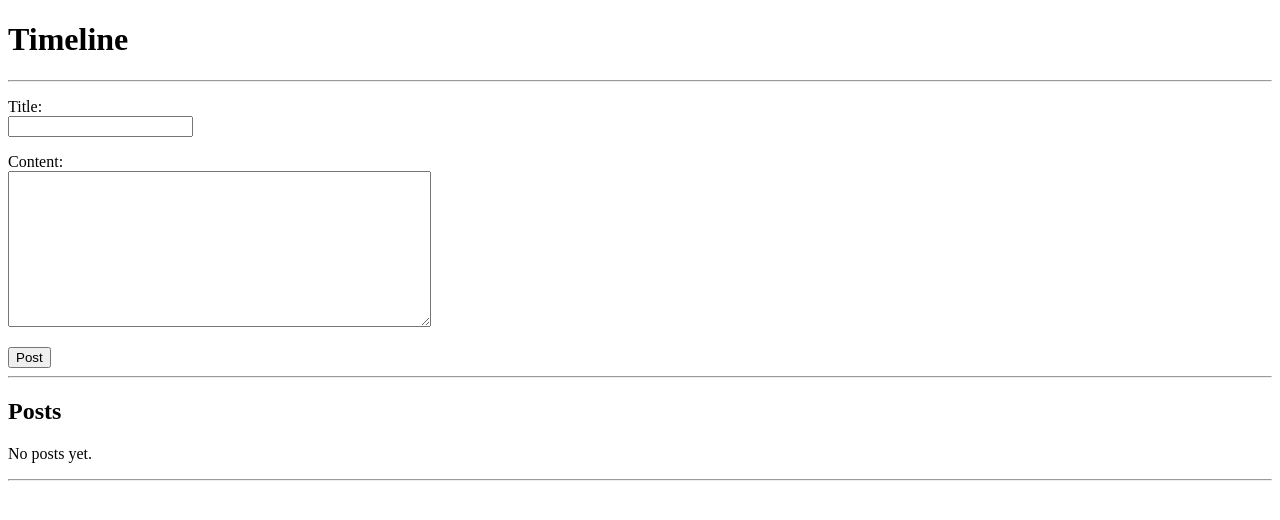
After one commit to codebykitsune/IT112, a Django app: page /timeline in a window 1280 px wide. The commit adds this page. Shown: the top 520 px of the page. Run offline with Django 5.2, Linux system fonts and the light colour scheme.

Commit message:
Made timeline

```diff
--- a/myworld/my_tennis_club/members/templates/main.html
+++ b/myworld/my_tennis_club/members/templates/main.html
@@ -6,7 +6,7 @@
 
 
 {% block content %}
-  <h1>My Tennis Club</h1>
+  <h1>Blog App</h1>
 
   <h3>Members</h3>
 
--- /dev/null
+++ b/myworld/my_tennis_club/members/templates/timeline.html
@@ -0,0 +1,40 @@
+{# templates/timeline.html #}
+{% extends "base.html" %}
+
+{% block title %}Timeline - Simple Blog{% endblock %}
+
+{% block header %}Timeline{% endblock %}
+
+{% block content %}
+  <form method="post">
+    {% csrf_token %}
+    <p>
+      <label for="title">Title:</label><br>
+      <input type="text" id="title" name="title">
+    </p>
+
+    <p>
+      <label for="body">Content:</label><br>
+      <textarea id="body" name="body" rows="10" cols="50"></textarea>
+    </p>
+
+    <button type="submit">Post</button>
+  </form>
+
+  <hr>
+
+  <h2>Posts</h2>
+
+  {% for post in posts %}
+    <article>
+      <h3>{{ post.title }}</h3>
+      <p>{{ post.body|linebreaksbr }}</p>
+      <small>
+        Posted on: {{ post.created_at|date:"Y/m/d H:i" }}
+      </small>
+    </article>
+    <hr>
+  {% empty %}
+    <p>No posts yet.</p>
+  {% endfor %}
+{% endblock %}
--- a/myworld/my_tennis_club/members/urls.py
+++ b/myworld/my_tennis_club/members/urls.py
@@ -7,4 +7,5 @@ urlpatterns = [
     path('members/details/<int:id>', views.details, name='details'),
     path('testing/', views.testing, name='testing'),
     path('base/', views.show_base, name='base'),
+    path("timeline", views.timeline, name="timeline"),
 ]
--- a/myworld/my_tennis_club/members/views.py
+++ b/myworld/my_tennis_club/members/views.py
@@ -1,6 +1,8 @@
 from django.http import HttpResponse
 from django.template import loader
 from .models import Member
+from django.shortcuts import render, redirect
+from .models import Post
 
 def members(request):
   mymembers = Member.objects.all().values()
@@ -32,3 +34,15 @@ def testing(request):
 def show_base(request):
   template  = loader.get_template('base.html')
   return HttpResponse(template.render())
+
+def timeline(request):
+    if request.method == "POST":
+        title = request.POST.get("title")
+        body = request.POST.get("body")
+        if title and body:
+            Post.objects.create(title=title, body=body)
+        return redirect("timeline")
+
+
+    posts = Post.objects.order_by("-created_at")
+    return render(request, "timeline.html", {"posts": posts})
```
Also changed, not shown: myworld/my_tennis_club/members/models.py (+8 -0 lines), myworld/README.md (added), myworld/my_tennis_club/members/migrations/0003_post.py (added).
